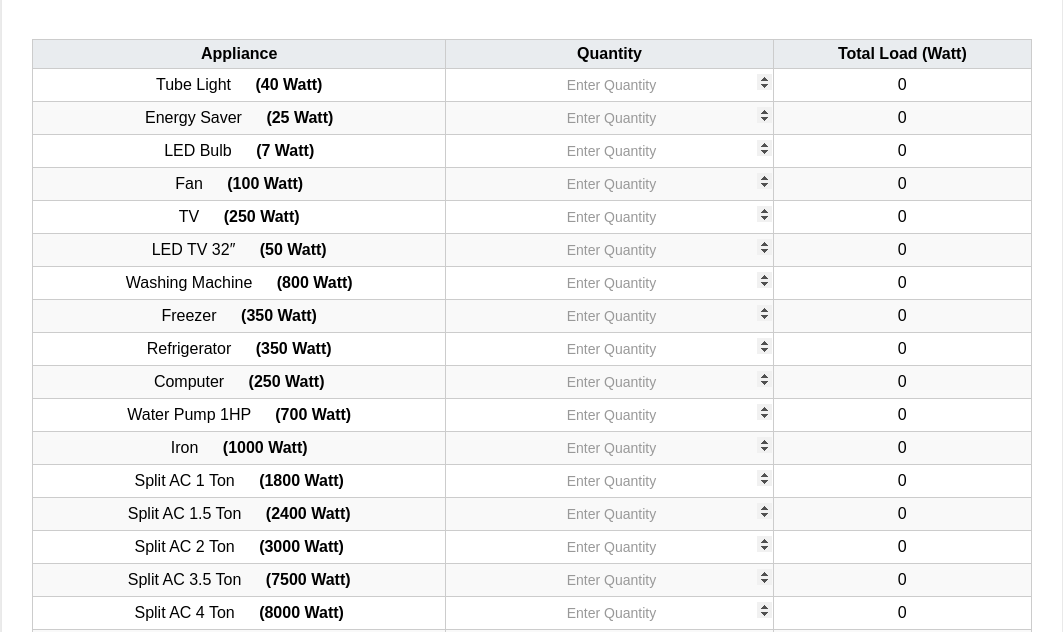
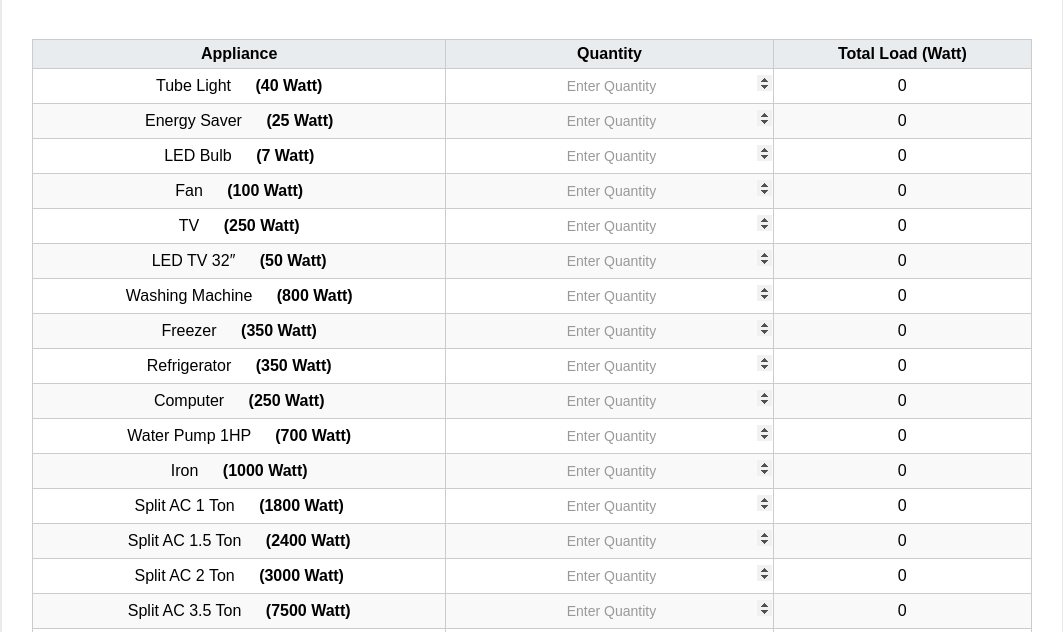
Before and after one commit to ali12550/solar_calculator_2, a plain HTML site: page index.html in a window 1280 px wide. Shown: the part 121-753 px from the top of the page, without its empty margins (108-1171 px from the left). Drawn offline with nearby package versions, Linux system fonts and the light colour scheme.

Commit message:
Update 1 index.html

```diff
--- a/index.html
+++ b/index.html
@@ -277,7 +277,7 @@
         appliances.forEach(app => {
             const row = document.createElement('tr');
             row.innerHTML = `
-        <td style="width: 24%;" >${app.name} <span class="wattage_merge">(${app.watt} Watt)</span></td>
+        <td style="width: 24%; line-height: 1.5" >${app.name} <span class="wattage_merge">(${app.watt} Watt)</span></td>
         <td style="width: 19%;"><input class="quantity_num" placeholder="Enter Quantity" type="number" id="${app.id}" value="" oninput="calculateLoad()""></td>
         <td style="width: 15%;"><span id="${app.id}_total">0</span></td>`;
             applianceList.appendChild(row);
```
